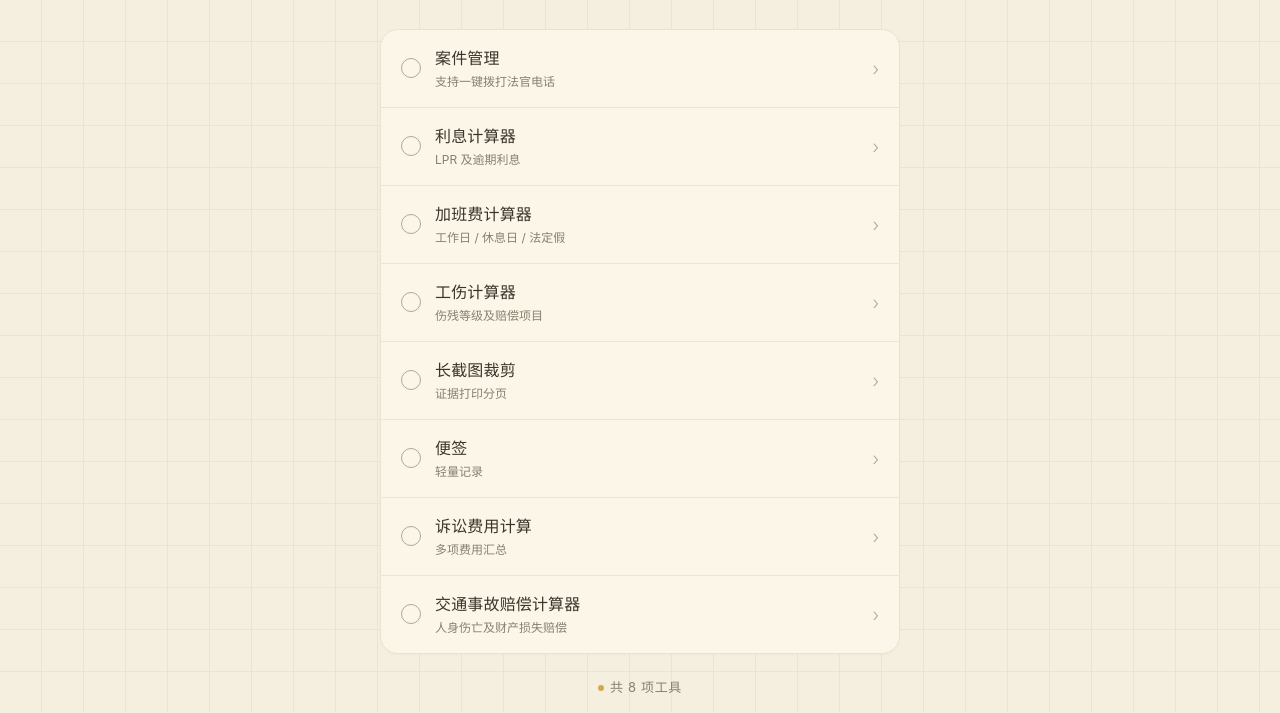
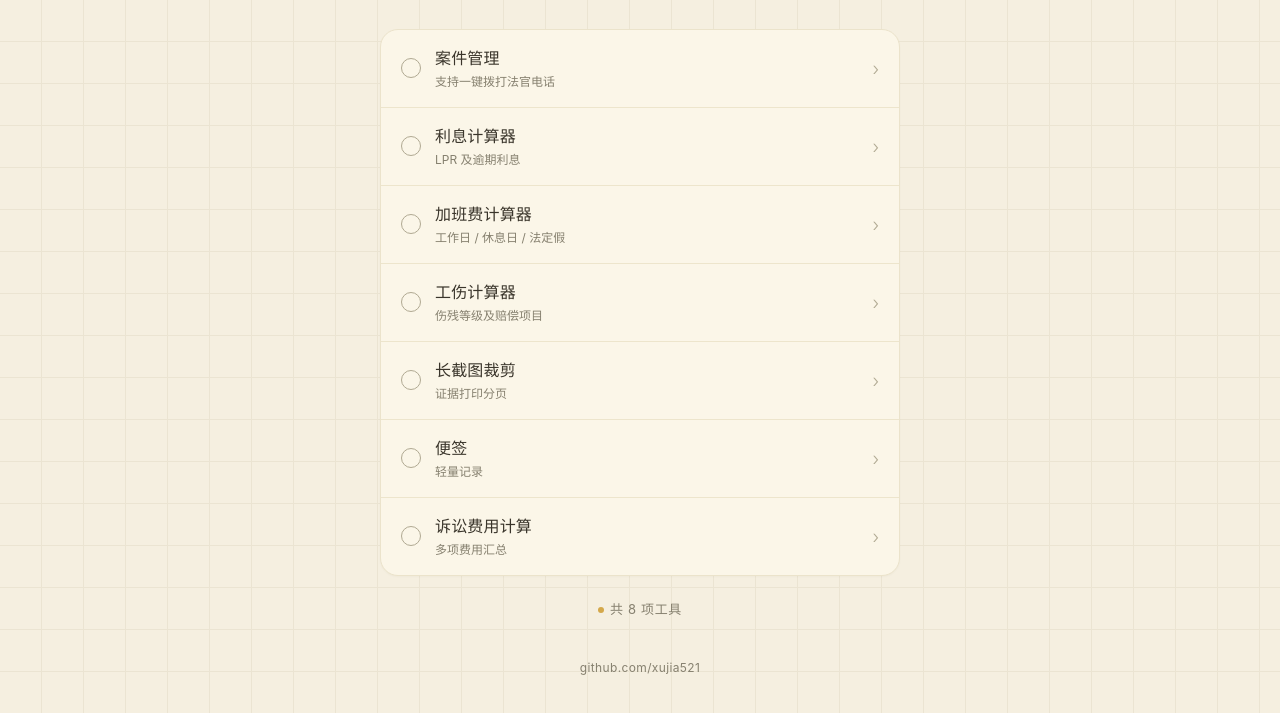
Before and after one commit to XuJia521/xujia521.github.io, a plain HTML site: page index.html in a window 1280 px wide. Shown: the part 126-839 px from the top of the page. Drawn offline with Linux system fonts and the light colour scheme.

Commit message:
Remove traffic accident compensation calculator link
Removed the traffic accident compensation calculator link and its description.

```diff
--- a/index.html
+++ b/index.html
@@ -354,14 +354,7 @@
       <span class="arrow">›</span>
     </a>
 
-    <a class="tool" href="https://xujia521.github.io/accident/">
-      <span class="dot"></span>
-      <div class="tool-text">
-        <div class="tool-name">交通事故赔偿计算器</div>
-        <div class="tool-desc">人身伤亡及财产损失赔偿</div>
-      </div>
-      <span class="arrow">›</span>
-    </a>
+
   </nav>
 
   <div class="summary">
```
